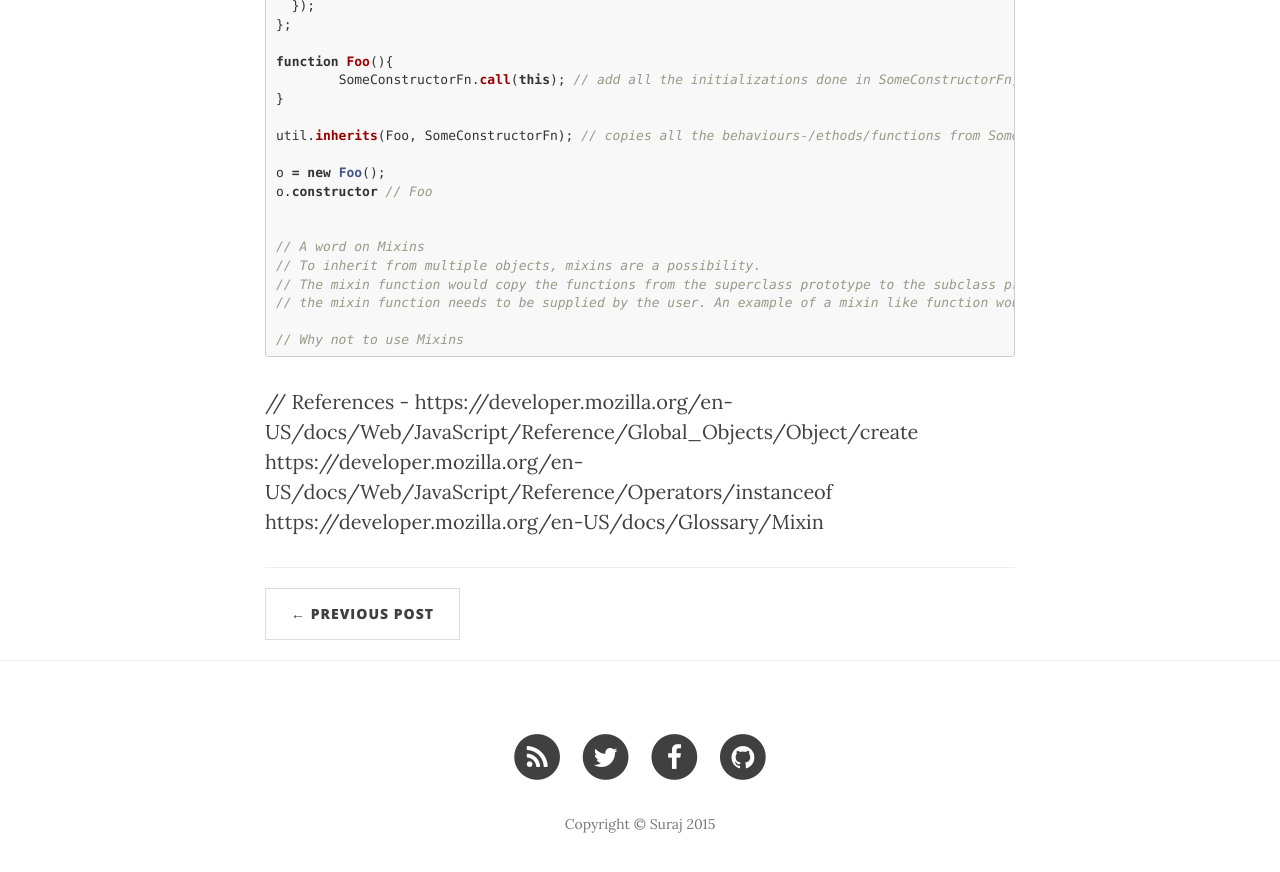
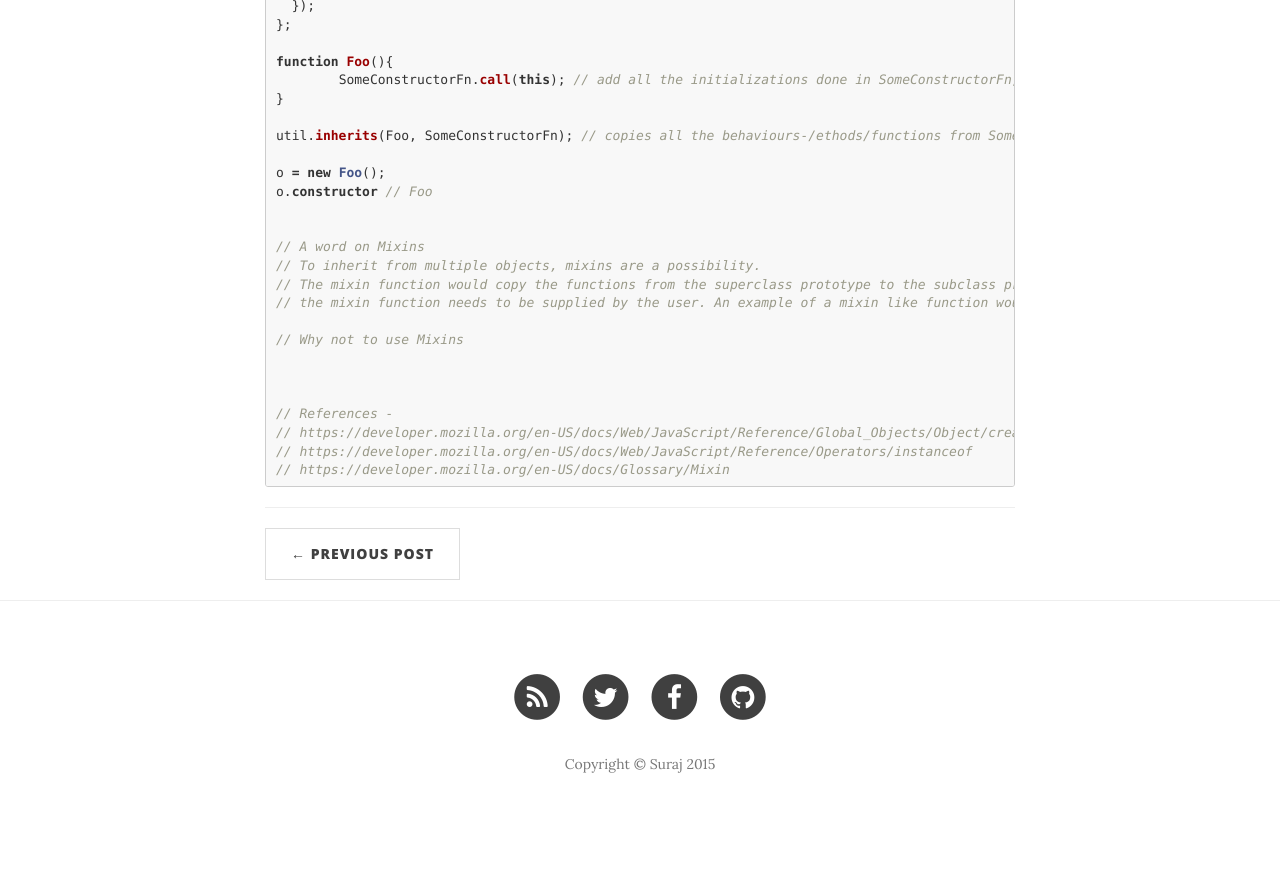
Before and after one commit to surajs21/surajs21.github.io, a Jekyll site: the page built from _posts/2015-07-17-javascript-objects.markdown, in a window 1280 px wide and 900 px high, scrolled down 2336 px. Shown: the top 872 px of the window. Built offline with Jekyll 4.4.1, drawn with Linux system fonts in a browser that asks for light colours; nearby versions of some CDN libraries; after the commit the page ends 3176 px from its top, so only the background shows below that.

Commit message:
fixed a exceprt loading bug

```diff
--- a/_config.yml
+++ b/_config.yml
@@ -16,3 +16,4 @@ permalink: pretty
 paginate: 5
 exclude: ["less","node_modules","Gruntfile.js","package.json","README.md"]
 static_version: 1
+excerpt_separator: "" # Workaround for http://blog.slaks.net/2013-08-09/jekyll-tag-was-never-closed
--- a/_posts/2015-07-17-javascript-objects.markdown
+++ b/_posts/2015-07-17-javascript-objects.markdown
@@ -126,9 +126,10 @@ o.constructor // Foo
 
 // Why not to use Mixins
 
-{% endhighlight %}
+
 
 // References -
-https://developer.mozilla.org/en-US/docs/Web/JavaScript/Reference/Global_Objects/Object/create
-https://developer.mozilla.org/en-US/docs/Web/JavaScript/Reference/Operators/instanceof
-https://developer.mozilla.org/en-US/docs/Glossary/Mixin
+// https://developer.mozilla.org/en-US/docs/Web/JavaScript/Reference/Global_Objects/Object/create
+// https://developer.mozilla.org/en-US/docs/Web/JavaScript/Reference/Operators/instanceof
+// https://developer.mozilla.org/en-US/docs/Glossary/Mixin
+{% endhighlight %}
```
